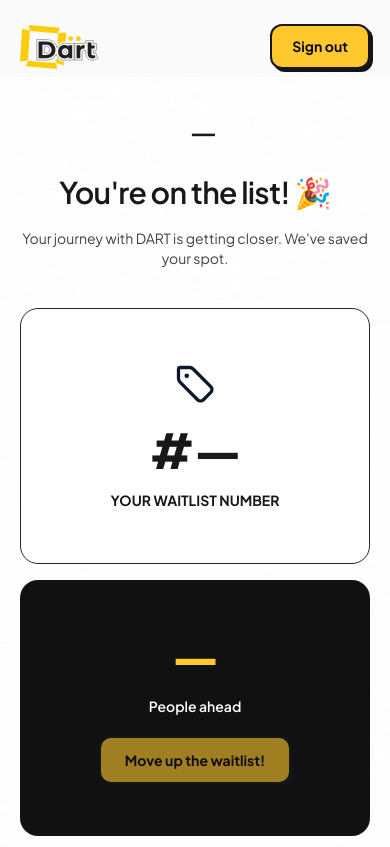
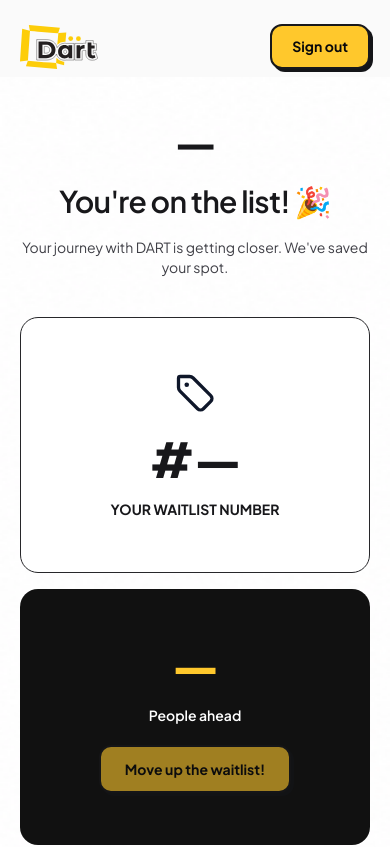
Before and after one commit to Dart-ng/Dart-waitlist, a website: page waitlist.html in a window 390 px wide. Shown: the top 847 px of the page. Drawn offline with nearby package versions, Linux system fonts and the light colour scheme; no server answers.

Commit message:
Unify 5-avatar stacked mobile layout on signup and waitlist pages

```diff
--- a/waitlist.html
+++ b/waitlist.html
@@ -145,9 +145,9 @@
   <main>
     <section class="min-h-[calc(100vh-100px)] bg-[url('assets/dart-bg-hero.png')] bg-cover bg-center bg-no-repeat px-5 pb-12 pt-8 text-center sm:px-8 md:pt-20">
       <div class="mx-auto max-w-[1000px]">
-        <div class="flex items-center justify-center gap-4">
+        <div class="flex flex-col sm:flex-row items-center justify-center gap-2.5 sm:gap-5">
           <div id="communityAvatars" class="flex items-center -space-x-3" role="img" aria-label="Profile photos of recent DART community members"></div>
-          <span id="communityCount" class="text-[30px] font-medium tracking-tight sm:text-[38px]" aria-live="polite">—</span>
+          <span id="communityCount" class="text-[44px] sm:text-[48px] md:text-[64px] font-bold tracking-tight text-zinc-900 leading-none" aria-live="polite">—</span>
         </div>
 
         <div id="userGreetingContainer" class="hidden mx-auto mt-6 inline-flex items-center gap-2 rounded-full border border-amber-300 bg-amber-50/90 px-5 py-2 shadow-sm text-zinc-900 transition-all">
@@ -469,7 +469,7 @@
         const avatar = document.createElement('img');
         avatar.src = picture;
         avatar.alt = '';
-        avatar.className = 'dart-avatar-pop h-10 w-10 rounded-full border-2 border-white object-cover shadow-sm sm:h-11 sm:w-11';
+        avatar.className = 'dart-avatar-pop h-12 w-12 sm:h-14 sm:w-14 rounded-full border-[3px] border-white object-cover shadow-sm';
         avatar.style.animationDelay = `${index * 70}ms`;
         avatar.loading = 'lazy';
         avatar.decoding = 'async';
```
Also changed, not shown: signup.html (+1 -1 lines).
